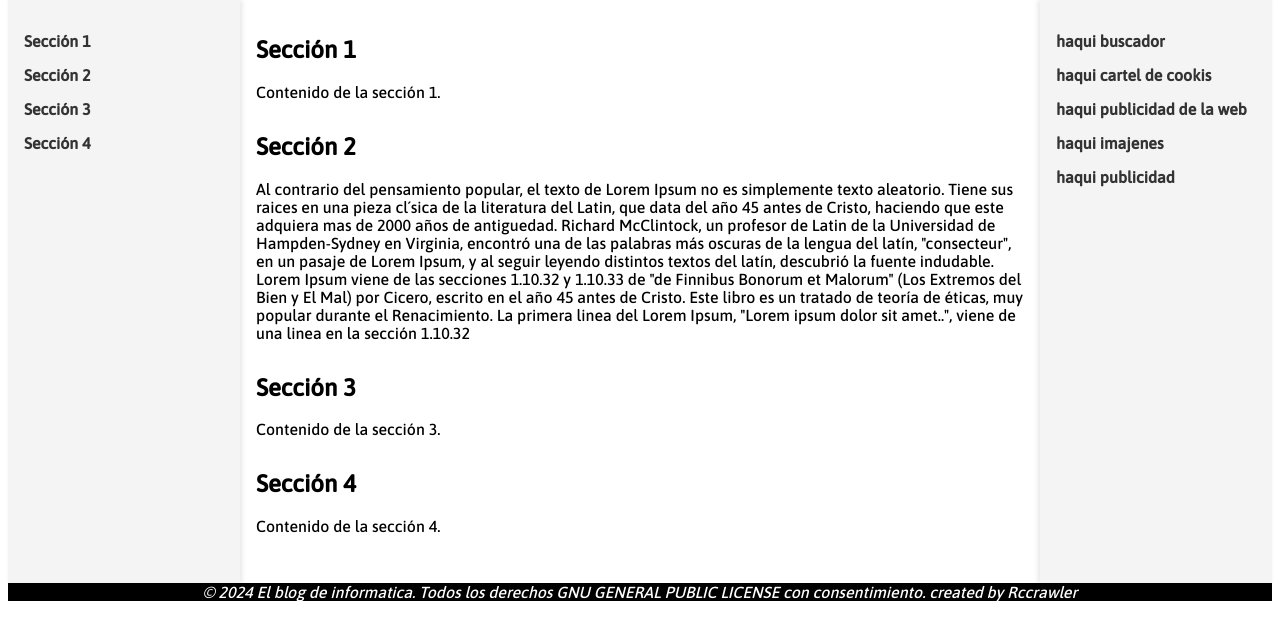
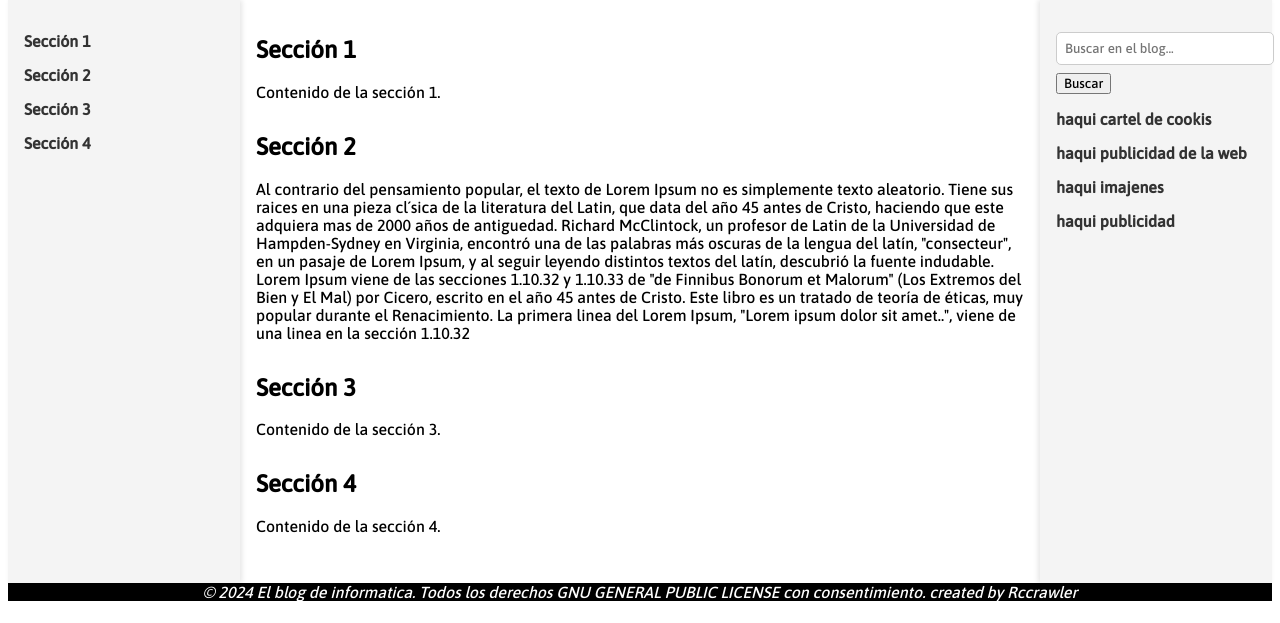
Before and after one commit to Rccrawler/El-blog-de-la-informatica, a PHP site: page /index.html in a window 1280 px wide. Shown: the part 84-707 px from the top of the page. Run offline with PHP 8.4, Linux system fonts and the light colour scheme.

Commit message:
update 12/12/2024

```diff
--- a/css/menu-de-nabegacion.css
+++ b/css/menu-de-nabegacion.css
@@ -114,6 +114,21 @@
     box-shadow: -2px 0 5px rgba(0, 0, 0, 0.1);
 }
 
+#searchInput {
+    width: 100%;
+    padding: 0.5rem;
+    margin-bottom: 0.5rem;
+    border: 1px solid #ccc;
+    border-radius: 5px;
+}
+
+#noResults {
+    color: red;
+    font-weight: bold;
+    text-align: center;
+    margin-top: 1rem;
+}
+
 /* Media queries para diseño responsivo */
 @media (max-width: 768px) {
     .header {
--- a/index.html
+++ b/index.html
@@ -27,6 +27,32 @@
 	        </div>
 	    </header>
 
+	    <script>
+				function searchBlog() {
+			    const query = document.getElementById('searchInput').value.toLowerCase();
+			    const sections = document.querySelectorAll('.content section');
+			    let found = false;
+
+			    sections.forEach(section => {
+			        const text = section.textContent.toLowerCase();
+			        if (text.includes(query)) {
+			            section.style.display = 'block';
+			            found = true;
+			        } else {
+			            section.style.display = 'none';
+			        }
+			    });
+
+			    document.getElementById('noResults').style.display = found ? 'none' : 'block';
+
+			    if (!query.trim()) {
+			        sections.forEach(section => section.style.display = 'block');
+			        document.getElementById('noResults').style.display = 'none';
+			    }
+			}
+	    </script>
+
+
 	    <div class="container">
 	        <nav class="sidebar">
 	            <ul>
@@ -36,6 +62,17 @@
 	                <li><a href="#seccion4">Sección 4</a></li>
 	            </ul>
 	        </nav>
+	        <nav class="sidebar right">
+        		<ul>
+        			<li><input type="text" id="searchInput" placeholder="Buscar en el blog...">
+					<button onclick="searchBlog()">Buscar</button></li>
+            		<li><a href="#extra1">haqui cartel de cookis</a></li>
+            		<li><a href="#extra2">haqui publicidad de la web</a></li>
+            		<li><a href="#extra3">haqui imajenes</a></li>
+            		<li><a href="#extra4">haqui publicidad</a></li>
+        		</ul>
+    		</nav>
+
 	        <main class="content">
 	            <section id="seccion1">
 	                <h2>Sección 1</h2>
@@ -54,15 +91,6 @@
 	                <p>Contenido de la sección 4.</p>
 	            </section>
 	        </main>
-	        <nav class="sidebar right">
-        		<ul>
-        			<li><a href="#extra1">haqui buscador</a></li>
-            		<li><a href="#extra1">haqui cartel de cookis</a></li>
-            		<li><a href="#extra2">haqui publicidad de la web</a></li>
-            		<li><a href="#extra3">haqui imajenes</a></li>
-            		<li><a href="#extra4">haqui publicidad</a></li>
-        		</ul>
-    		</nav>
 	    </div>
 
 
```
